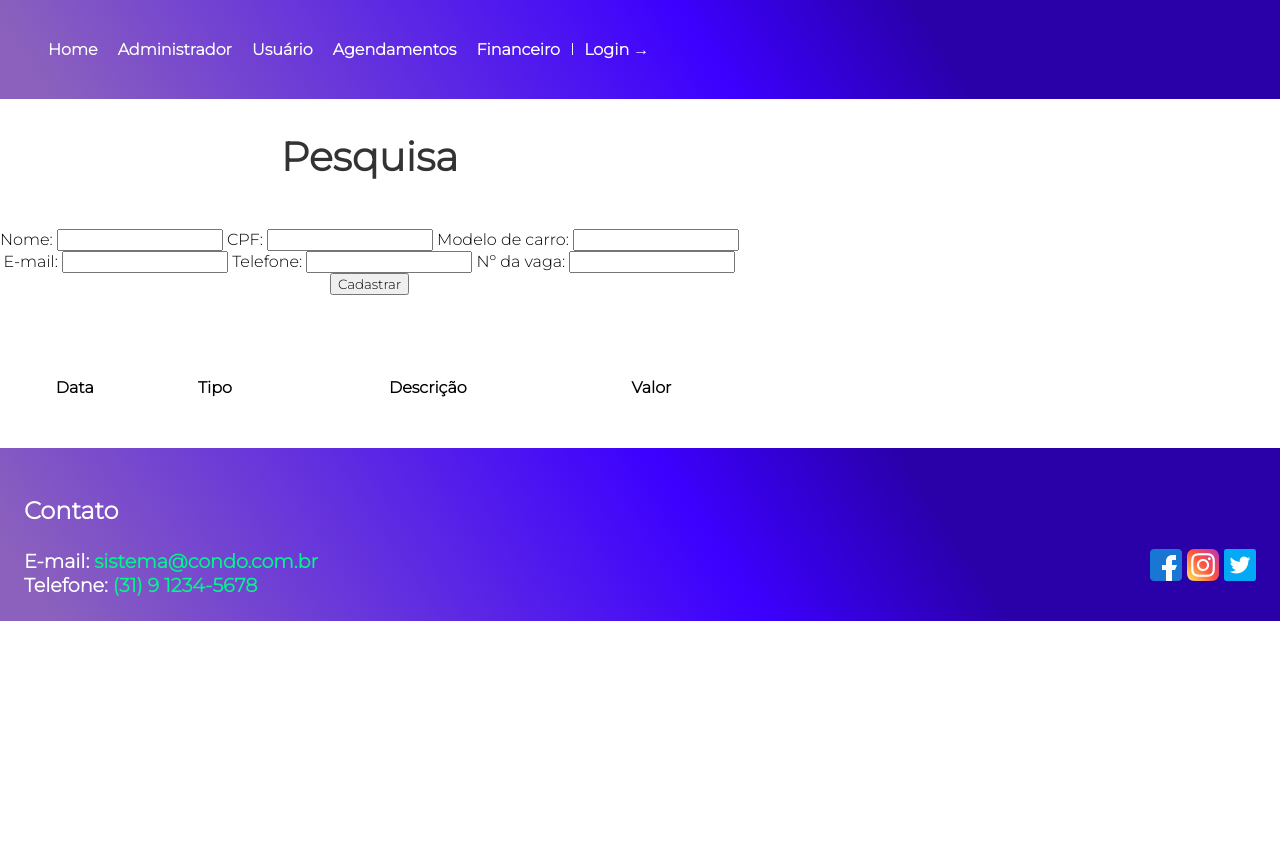
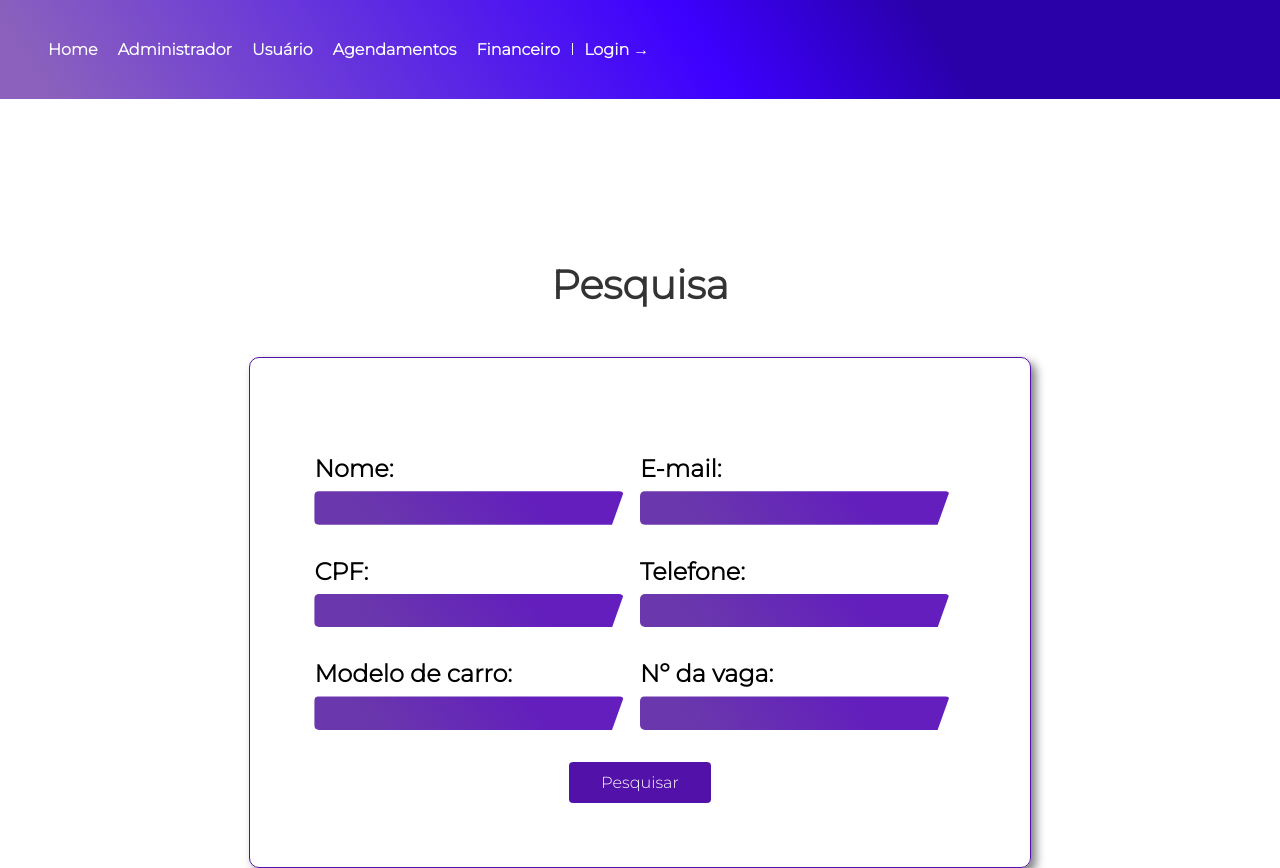
Before and after one commit to MatheusgMoreira/projeto-puc, a plain HTML site: page pags/adm.html in a window 1280 px wide. Shown: the top 868 px of the page. Before the commit the page ends 800 px from the top, so only its background shows below. Drawn offline with Linux system fonts and the light colour scheme.

Commit message:
projeto-puc

```diff
--- a/js/modules/cadastro.js
+++ b/js/modules/cadastro.js
@@ -11,7 +11,7 @@ class Pessoa {
   validarDados() {
     //Verifica se as informações foram preenchidas
     for (let i in this) {
-      if (this[i] == undefined || this[i] == "" || this[i] == null) {
+      if (this[i] == undefined || this[i] == '' || this[i] == null) {
         return false;
       }
     }
@@ -22,108 +22,110 @@ class Pessoa {
 class Bd {
   //Criação da id do Banco de dados no localStorage
   constructor() {
-    let id = localStorage.getItem("id");
+    let id = localStorage.getItem("id")
 
     if (id === null) {
-      localStorage.setItem("id", 0);
+      localStorage.setItem('id', 0)
     }
   }
 
   getProximoId() {
-    let proximoId = localStorage.getItem("id");
-    return parseInt(proximoId) + 1;
+    let proximoId = localStorage.getItem("id")
+    return parseInt(proximoId) + 1
   }
 
   gravar(d) {
-    let id = this.getProximoId();
+    let id = this.getProximoId()
 
-    localStorage.setItem(id, JSON.stringify(d));
+    localStorage.setItem(id, JSON.stringify(d))
 
-    localStorage.setItem("id", id);
+    localStorage.setItem('id', id)
   }
 
   recuperarTodosRegistros() {
-    //Array de pessoa
-    let pessoas = Array();
+    //Array de pessoas
+    let pessoas = Array()
 
-    let id = localStorage.getItem("id");
+    let id = localStorage.getItem('id')
 
     //Recupera todas as pessoas cadastradas em LocalStorage
     for (let i = 1; i <= id; i++) {
       //Recupera a despesa
-      let pessoa = JSON.parse(localStorage.getItem(i));
+      let pessoa = JSON.parse(localStorage.getItem(i))
 
       //Verifica a possibilidade de haver índices que foram pulados/removidos
       if (pessoa === null) {
-        continue;
+        continue
       }
-      pessoa.id = i;
-      pessoas.push(pessoa);
+      pessoa.id = i
+      pessoas.push(pessoa)
+
     }
 
-    return pessoas;
+    return pessoas
+
   }
 
   pesquisar(pessoa) {
 
     let pessoasFiltradas = Array();
-    pessoasFiltradas = this.recuperarTodosRegistros();
+    pessoasFiltradas = this.recuperarTodosRegistros()
 
     //Filtros do Array
 
     //nome
-    if (pessoa.nome != "") {
-      pessoasFiltradas = pessoasFiltradas.filter(d => d.nome == pessoa.nome);
+    if (pessoa.nome != '') {
+      pessoasFiltradas = pessoasFiltradas.filter(d => d.nome == pessoa.nome)
     }
 
     //Mês
-    if (pessoa.cpf != "") {
-      pessoasFiltradas = pessoasFiltradas.filter(d => d.cpf == pessoa.cpf);
+    if (pessoa.cpf != '') {
+      pessoasFiltradas = pessoasFiltradas.filter(d => d.cpf == pessoa.cpf)
     }
 
     //carro
     if (pessoa.carro != '') {
       pessoasFiltradas = pessoasFiltradas.filter(
         d => d.carro == pessoa.carro
-      );
+      )
     }
 
     //email
     if (pessoa.email != '') {
       pessoasFiltradas = pessoasFiltradas.filter(
         d => d.email == pessoa.email
-      );
+      )
     }
 
     //Descrição
     if (pessoa.telefone != '') {
       pessoasFiltradas = pessoasFiltradas.filter(
         d => d.telefone == pessoa.telefone
-      );
+      )
     }
 
     //vaga
     if (pessoa.vaga != '') {
-      pessoasFiltradas = pessoasFiltradas.filter(d => d.vaga == pessoa.vaga);
+      pessoasFiltradas = pessoasFiltradas.filter(d => d.vaga == pessoa.vaga)
     }
 
-    return pessoasFiltradas;
+    return pessoasFiltradas
   }
 
   remover(id) {
-    localStorage.removeItem(id);
+    localStorage.removeItem(id)
   }
 }
 
-let bd = new Bd();
+let bd = new Bd()
 
 function cadastrarPessoa() {
-  let nome = document.getElementById('nome');
-  let cpf = document.getElementById('cpf');
-  let carro = document.getElementById('carro');
-  let email = document.getElementById('email');
-  let telefone = document.getElementById('telefone');
-  let vaga = document.getElementById('vaga');
+  let nome = document.getElementById('nome')
+  let cpf = document.getElementById('cpf')
+  let carro = document.getElementById('carro')
+  let email = document.getElementById('email')
+  let telefone = document.getElementById('telefone')
+  let vaga = document.getElementById('vaga')
 
   let pessoa = new Pessoa(
     nome.value,
@@ -132,22 +134,23 @@ function cadastrarPessoa() {
     email.value,
     telefone.value,
     vaga.value
-  );
+  )
 
   if (pessoa.validarDados()) {
     //Diálogo de sucesso e gravação
 
-    bd.gravar(pessoa);
+    bd.gravar(pessoa)
 
-    alert('Cadastro realizado com sucesso!!!');
+    alert('Cadastro realizado com sucesso!!!')
 
     //Limpa os campos ao enviar as informações
-    nome.value = '';
-    cpf.value = '';
-    carro.value = '';
-    email.value = '';
-    telefone.value = '';
-    vaga.value = '';
+    nome.value = ''
+    cpf.value = ''
+    carro.value = ''
+    email.value = ''
+    telefone.value = ''
+    vaga.value = ''
+
   } else {
     //Diálogo de erro
     alert(
@@ -157,27 +160,45 @@ function cadastrarPessoa() {
 }
 
 function carregaListaPessoas(pessoas = Array(), filtro = false) {
+
   if (pessoas.length == 0 && filtro == false) {
-    pessoas = bd.recuperarTodosRegistros();
+    pessoas = bd.recuperarTodosRegistros()
   }
 
   //Seleciona o elemento tbody da tabela
-  let listaPessoas = document.getElementById("listaPessoas");
-  listaPessoas.innerHTML = "";
+  let listaPessoas = document.getElementById("listaPessoas")
+  listaPessoas.innerHTML = ''
 
   //Percorre o array pessoa, listando cada despesa de forma dinâmica
-  pessoas.forEach((d) => {
+  pessoas.forEach(function(d) {
 
     //Cria a linha <tr>
     var linha = listaPessoas.insertRow();
 
     //Cria as colunas <td>
-    linha.insertCell(0).innerHTML = d.nome;
-    linha.insertCell(1).innerHTML = d.cpf;
-    linha.insertCell(2).innerHTML = d.carro;
-    linha.insertCell(3).innerHTML = d.email;
-    linha.insertCell(4).innerHTML = d.telefone;
-    linha.insertCell(5).innerHTML = d.vaga;
+    linha.insertCell(0).innerHTML = d.nome
+    linha.insertCell(1).innerHTML = d.cpf
+    linha.insertCell(2).innerHTML = d.carro
+    linha.insertCell(3).innerHTML = d.email
+    linha.insertCell(4).innerHTML = d.telefone
+    linha.insertCell(5).innerHTML = d.vaga
+
+    //Botão de excluír
+  let btn = document.createElement('button')
+  btn.className = 'botao-excluir'
+  btn.innerHTML = '<i></i>'
+  btn.id = `id_pessoa_${d.id}`
+  btn.onclick = function(){
+
+    let id = this.id.replace('id_pessoa_','')
+
+          //Remove a despesa
+    bd.remover(id)
+    window.location.reload()
+  }
+
+  linha.insertCell(6).append(btn)
+  console.log(d)
   })
 }
 
--- a/pags/adm.html
+++ b/pags/adm.html
@@ -39,15 +39,16 @@
                     <li><a href="financeiro.html">Financeiro</a></li>
                 </ul>
                 <ul class="login-menu">
-                    <li><li class="login" data-modal="abrir"><a href="">Login →</a></li></li>
+                    <li>
+                    <li class="login" data-modal="abrir"><a href="">Login →</a></li>
+                    </li>
                 </ul>
             </div>
         </header>
 
         <article>
-            <section id="consulta">
-                <div class="consulta">
-                    <div class="form-pesquisa">
+            <section class="adm">
+                <div class="form-adm">
                     <h2>Pesquisa</h2>
                     <form action="">
                         <div class="c-1">
@@ -66,31 +67,33 @@
                             <label for="vaga">Nº da vaga:</label>
                             <input type="number" name="vaga" id="vaga">
                         </div>
-                            <button type="button" onclick="pesquisarPessoa()">Cadastrar</button>
+                        <button type="button" onclick="cadastrarPessoa()">Pesquisar</button>
                     </form>
                 </div>
+            </section>
 
-                    <div class="row">
-                        <div class="col">
-                          <table class="table">
+            <section>
+                <div class="tabela-adm">
+                    <table class="tabela">
                         <thead>
                             <tr>
-                                <th>Data</th>
-                                <th>Tipo</th>
-                                <th>Descrição</th>
-                                <th>Valor</th>
+                                <th>Nome</th>
+                                <th>CPF</th>
+                                <th>Carro</th>
+                                <th>E-mail</th>
+                                <th>Telefone</th>
+                                <th>Vaga</th>
                                 <th></th>
                             </tr>
                         </thead>
 
                         <tbody id="listaPessoas">
+                            <td></td>
                         </tbody>
                     </table>
                 </div>
-                      </div>
             </section>
         </article>
-
 
 
         <footer>
@@ -118,7 +121,7 @@
                 <label for="email">Email</label>
                 <input type="text" for="email" name="email">
                 <label for="senha">Senha</label>
-                <input type="password" for="senha" name="senha" >
+                <input type="password" for="senha" name="senha">
                 <a href="adm.html">Entrar</a>
                 <a href="cadastro.html">Cadastre-se</a>
             </form>
--- a/sass/administrador.scss
+++ b/sass/administrador.scss
@@ -8,13 +8,97 @@
     grid-template-columns: 1fr 1fr 1fr 1fr 1fr;
 }
 
-.geral-adm {
+.form-adm {
     grid-column: 1 / 6;
-    text-align: center;
     margin: 0 auto;
+    margin: 8rem 8rem 4rem 8rem;
 }
 
-.financeiro-adm li {
+.form-adm h2 {
+    grid-column: 1 / 6;
+}
+
+.form-adm form {
+    display: grid;
+    grid-template-columns: 1fr 1fr 1fr 1fr;
+    width: min-content;
+    margin: 0 auto;
+    padding: 4rem;
+    border: 1px solid $main_color;
+    border-radius: 10px;
+    box-shadow: 5px 5px 10px rgba(0, 0, 0, .5);
+}
+
+.form-adm label {
+    display: block;
+    margin-top: 2rem;
+    margin-bottom: .5rem;
     font-size: 1.5rem;
-    padding: 1rem;
+    font-weight: bold;
 }
+
+.form-adm input {
+    width: 300px;
+    height: 1.5rem;
+    padding: .3rem;
+    background: $grad_color_2;
+    color: $main_font_color;
+    border-radius: 5px;
+    border: none;
+    clip-path: polygon(
+        0 0,
+        100% 0,
+        calc(100% - 12px) 100%,
+        0 100%
+    );
+}
+
+.form-adm input:focus {
+    box-shadow: 0 0 0 0;
+    outline: 0;
+}
+
+.form-adm button {
+    grid-column: 1 / 6;
+    display: block;
+    margin: 0 auto;
+    background: $main_color;
+    border: none;
+    border-radius: 4px;
+    padding: .7rem 2rem;
+    font-size: 1rem;
+    color: $main_font_color;
+    margin-top: 2rem;
+    cursor: pointer;
+}
+
+.form-adm button:hover {
+    background: $sec_color;
+    color: $main_font_color;
+}
+.c-1 {
+    grid-column:  1 / 2;
+}
+
+.c-2 {
+    grid-column:  3 / 4;
+}
+
+.tabela-adm {
+    text-align: center;
+}
+
+.botao-excluir {
+    content: '';
+        display: block;
+        width: 20px;
+        height: 2px;
+        background: $main_color;
+        color: $main_font_color;
+        margin-top: 5px;
+        transition: .3s;
+        position: relative;
+        transform: rotate(135deg);
+        transform: rotate(-135deg);
+        top: -7px;
+}
```
Also changed, not shown: css/style.css, 1 other file. Lines whose indentation alone changed are shown as unchanged.
